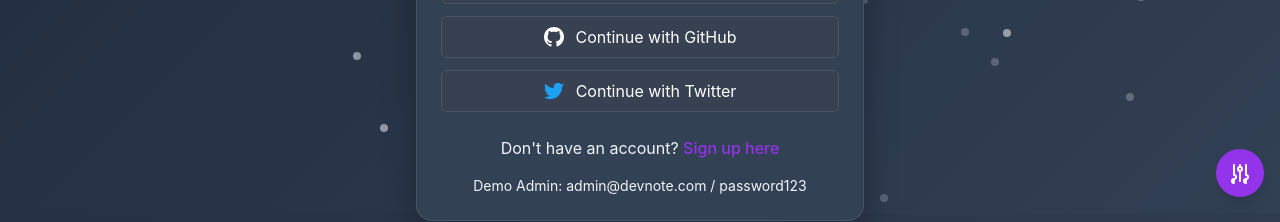
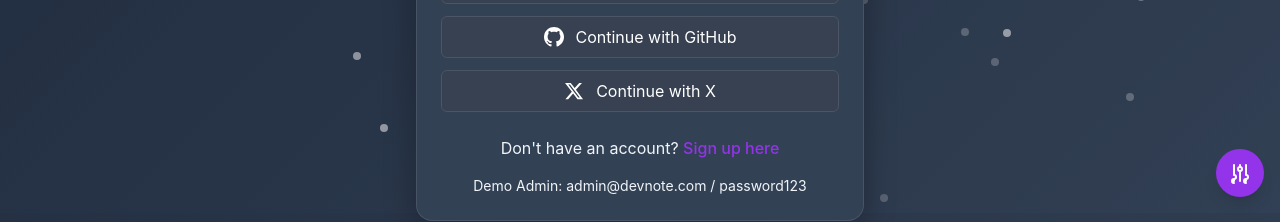
Before and after one commit to Pratik-kiran-Rout/Vibe-Hack, a React (Create React App) app in the folder client/: page /login in a window 1280 px wide. Shown: the part 587-809 px from the top of the page. Built offline with nearby package versions, Linux system fonts and the light colour scheme.

Commit message:
feat: Update Twitter button to use new branding and change label to 'Continue with X'

```diff
--- a/client/src/components/SocialLogin.tsx
+++ b/client/src/components/SocialLogin.tsx
@@ -42,10 +42,10 @@ const SocialLogin: React.FC = () => {
         onClick={handleTwitterLogin}
         className="w-full flex items-center justify-center gap-3 px-4 py-2 rounded-md transition-colors social-login-btn"
       >
-        <svg className="w-5 h-5" fill="#1DA1F2" viewBox="0 0 24 24">
-          <path d="M23.953 4.57a10 10 0 01-2.825.775 4.958 4.958 0 002.163-2.723c-.951.555-2.005.959-3.127 1.184a4.92 4.92 0 00-8.384 4.482C7.69 8.095 4.067 6.13 1.64 3.162a4.822 4.822 0 00-.666 2.475c0 1.71.87 3.213 2.188 4.096a4.904 4.904 0 01-2.228-.616v.06a4.923 4.923 0 003.946 4.827 4.996 4.996 0 01-2.212.085 4.936 4.936 0 004.604 3.417 9.867 9.867 0 01-6.102 2.105c-.39 0-.779-.023-1.17-.067a13.995 13.995 0 007.557 2.209c9.053 0 13.998-7.496 13.998-13.985 0-.21 0-.42-.015-.63A9.935 9.935 0 0024 4.59z"/>
+        <svg className="w-5 h-5" fill="currentColor" viewBox="0 0 24 24">
+          <path d="M18.244 2.25h3.308l-7.227 8.26 8.502 11.24H16.17l-5.214-6.817L4.99 21.75H1.68l7.73-8.835L1.254 2.25H8.08l4.713 6.231zm-1.161 17.52h1.833L7.084 4.126H5.117z"/>
         </svg>
-        Continue with Twitter
+        Continue with X
       </button>
     </div>
   );
```
